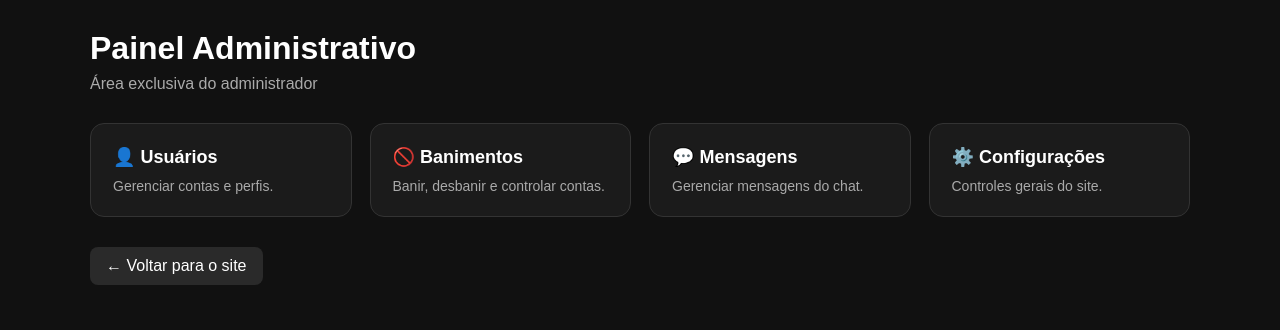
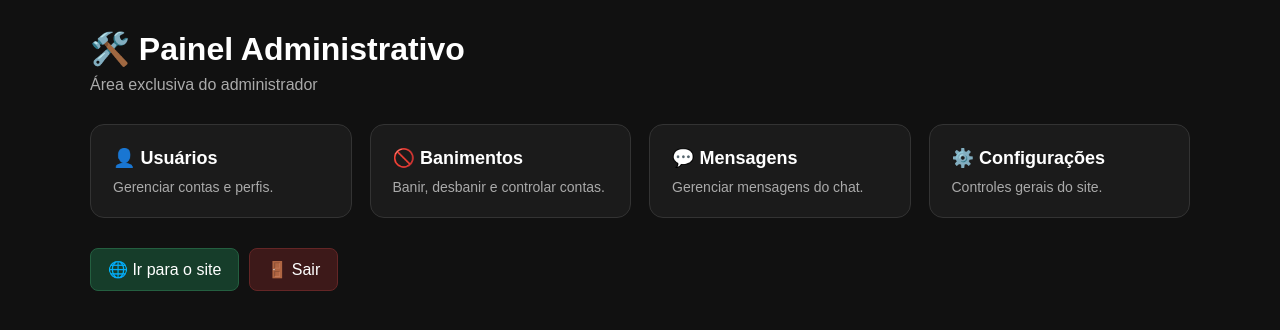
Before and after one commit to dsilva55629-eng/Primeiro-Site, a Flask app: template templates/admin.html in a window 1280 px wide. Shown: the top 330 px of the page. Run offline with Flask 3, Linux system fonts and the light colour scheme; the template is opened without the code that fills it, so the values that code supplies are empty.

Commit message:
Update admin.html

```diff
--- a/templates/admin.html
+++ b/templates/admin.html
@@ -2,12 +2,17 @@
 <html lang="pt-BR">
 
 <head>
+
     <meta charset="UTF-8">
-    <meta name="viewport" content="width=device-width, initial-scale=1.0">
+
+    <meta
+        name="viewport"
+        content="width=device-width, initial-scale=1.0">
 
     <title>Painel ADM</title>
 
     <style>
+
         * {
             box-sizing: border-box;
             margin: 0;
@@ -38,7 +43,9 @@
 
         .painel {
             display: grid;
-            grid-template-columns: repeat(auto-fit, minmax(220px, 1fr));
+            grid-template-columns:
+                repeat(auto-fit, minmax(220px, 1fr));
+
             gap: 18px;
         }
 
@@ -59,59 +66,122 @@
             font-size: 14px;
         }
 
-        .voltar {
+        .botoes {
+            display: flex;
+            gap: 10px;
+            flex-wrap: wrap;
+            margin-top: 30px;
+        }
+
+        .botao {
             display: inline-block;
-            margin-top: 30px;
-            padding: 10px 16px;
+            padding: 11px 17px;
             background: #2a2a2a;
             color: white;
             text-decoration: none;
             border-radius: 8px;
+            border: 1px solid #444;
         }
 
-        .voltar:hover {
+        .botao:hover {
             background: #383838;
         }
+
+        .site {
+            background: #163d2a;
+            border-color: #245f40;
+        }
+
+        .sair {
+            background: #3d1919;
+            border-color: #642626;
+        }
+
     </style>
+
 </head>
 
 <body>
 
     <div class="container">
 
-        <h1>Painel Administrativo</h1>
+        <h1>
+            🛠️ Painel Administrativo
+        </h1>
 
         <p class="subtitulo">
             Área exclusiva do administrador
         </p>
 
+
         <div class="painel">
 
             <div class="card">
+
                 <h2>👤 Usuários</h2>
-                <p>Gerenciar contas e perfis.</p>
+
+                <p>
+                    Gerenciar contas e perfis.
+                </p>
+
             </div>
 
+
             <div class="card">
+
                 <h2>🚫 Banimentos</h2>
-                <p>Banir, desbanir e controlar contas.</p>
+
+                <p>
+                    Banir, desbanir e controlar contas.
+                </p>
+
             </div>
 
+
             <div class="card">
+
                 <h2>💬 Mensagens</h2>
-                <p>Gerenciar mensagens do chat.</p>
+
+                <p>
+                    Gerenciar mensagens do chat.
+                </p>
+
             </div>
 
+
             <div class="card">
+
                 <h2>⚙️ Configurações</h2>
-                <p>Controles gerais do site.</p>
+
+                <p>
+                    Controles gerais do site.
+                </p>
+
             </div>
 
         </div>
 
-        <a href="/" class="voltar">
-            ← Voltar para o site
-        </a>
+
+        <div class="botoes">
+
+            <a
+                href="/"
+                class="botao site">
+
+                🌐 Ir para o site
+
+            </a>
+
+
+            <a
+                href="/logout"
+                class="botao sair">
+
+                🚪 Sair
+
+            </a>
+
+        </div>
 
     </div>
 
```
